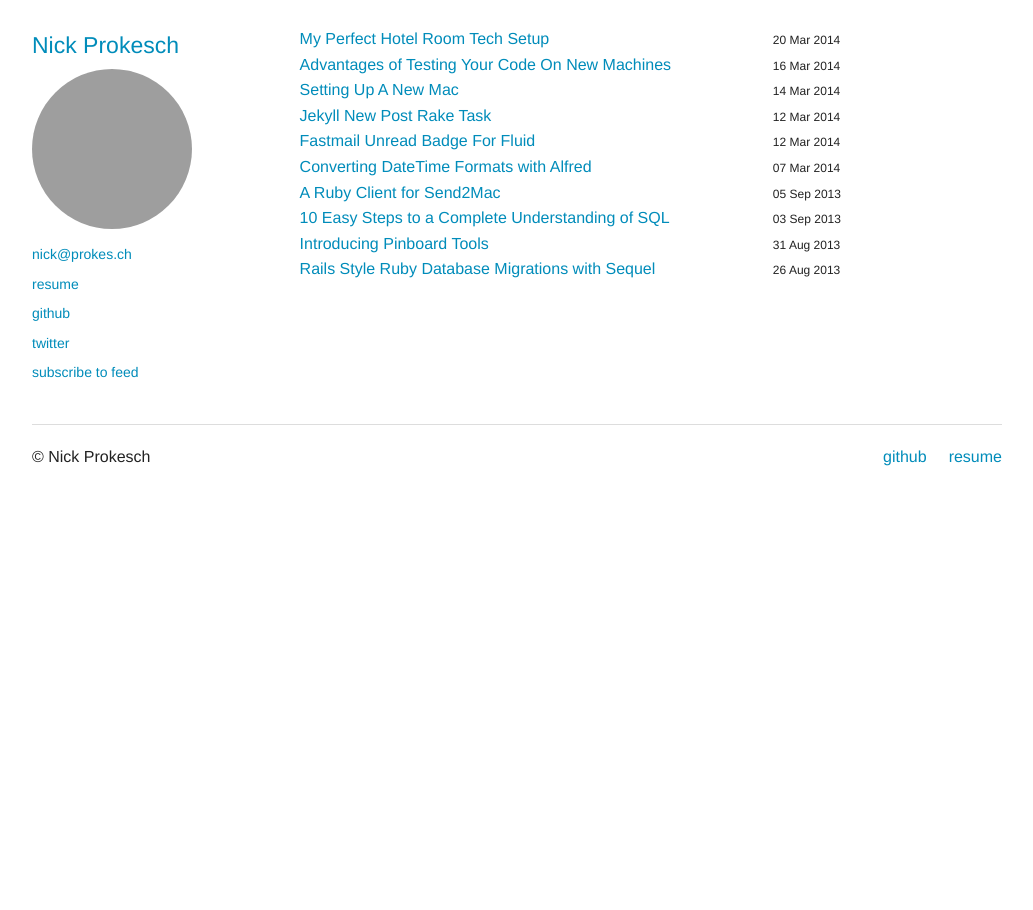
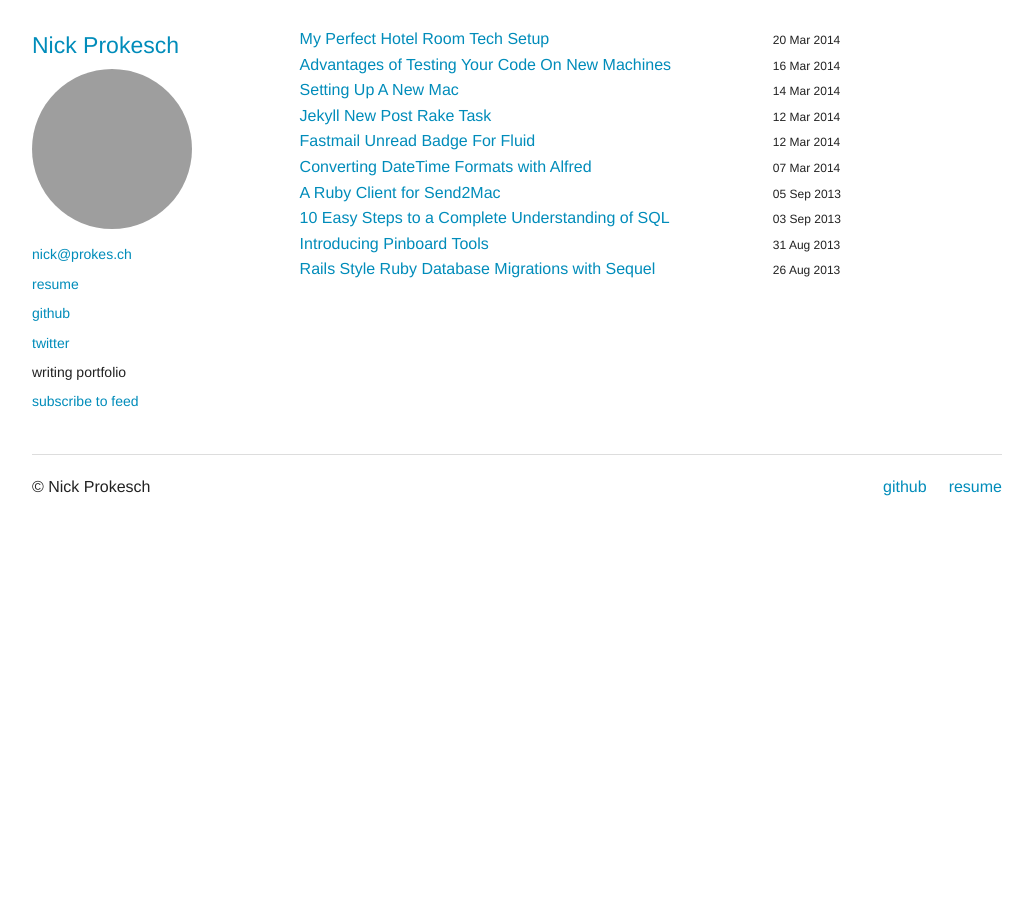
Before and after one commit to prokizzle/prokizzle.github.io, a Jekyll site: the page built from index.html, in a window 1280 px wide. Shown: the whole page, without its empty margins (123-1156 px from the left). Built offline with Jekyll 4.4.1, drawn with Linux system fonts in a browser that asks for light colours; Markdown is read by kramdown in place of the engine named in the settings; grey boxes are pictures that could not be loaded.

Commit message:
added clippings.me link to sidebar

```diff
--- a/_layouts/default.html
+++ b/_layouts/default.html
@@ -38,6 +38,7 @@
         <li>
           <a href="https://twitter.com/{{ site.twitter }}">twitter</a>
         </li>
+        <li><a href="http://www.clippings.me/nickprokesch"></a>writing portfolio</li>
         <li>
           <a href="http://feeds.feedburner.com/NickProkesch">subscribe to feed</a>
         </li>
```
